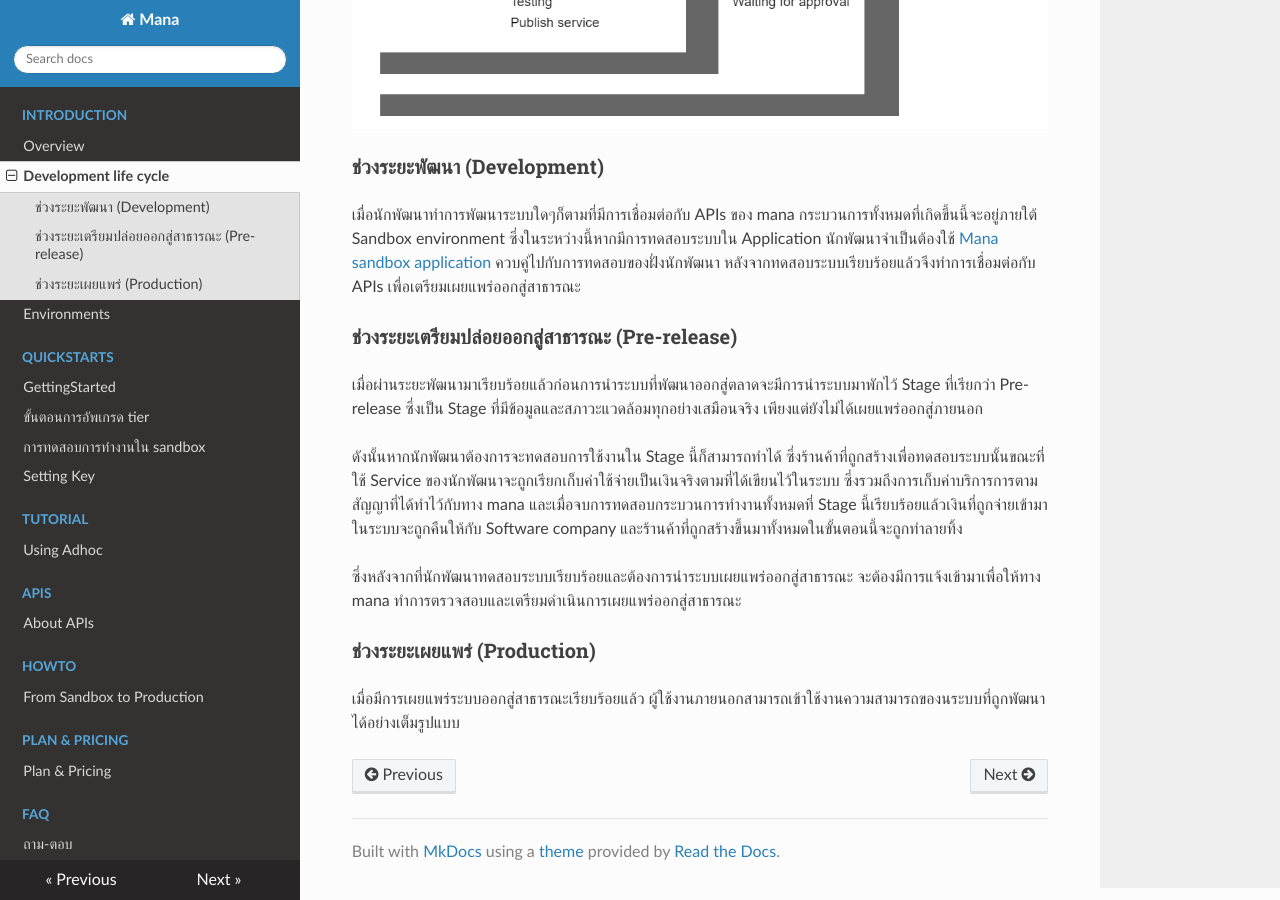
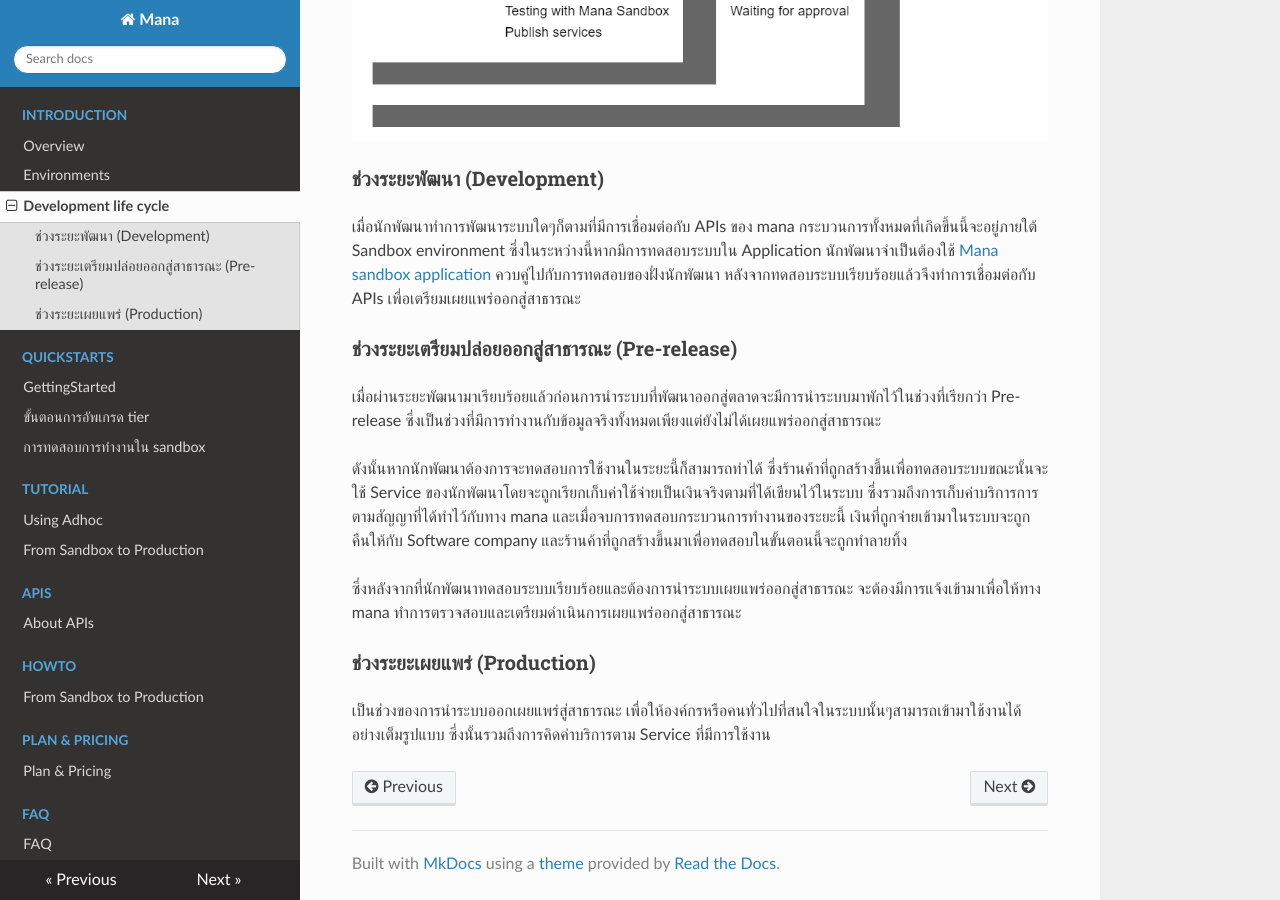
Before and after one commit to group-thes/doc-mana-dev, an MkDocs documentation site: the page built from docs/Introduction/DevelopmentCycle.md, in a window 1280 px wide and 900 px high, scrolled down 503 px. Built offline with MkDocs 1.6.1, drawn with Linux system fonts in a browser that asks for light colours; nearby versions of some CDN libraries.

```diff
--- a/docs/Introduction/DevelopmentCycle.md
+++ b/docs/Introduction/DevelopmentCycle.md
@@ -7,11 +7,11 @@
 เมื่อนักพัฒนาทำการพัฒนาระบบใดๆก็ตามที่มีการเชื่อมต่อกับ APIs ของ mana กระบวนการทั้งหมดที่เกิดขึ้นนี้จะอยู่ภายใต้ Sandbox environment ซึ่งในระหว่างนี้หากมีการทดสอบระบบใน Application นักพัฒนาจำเป็นต้องใช้ [Mana sandbox application](../Quickstarts/test_in_sandbox.md) ควบคู่ไปกับการทดสอบของฝั่งนักพัฒนา หลังจากทดสอบระบบเรียบร้อยแล้วจึงทำการเชื่อมต่อกับ APIs เพื่อเตรียมเผยแพร่ออกสู่สาธารณะ
 
 ### ช่วงระยะเตรียมปล่อยออกสู่สาธารณะ (Pre-release)
-เมื่อผ่านระยะพัฒนามาเรียบร้อยแล้วก่อนการนำระบบที่พัฒนาออกสู่ตลาดจะมีการนำระบบมาพักไว้ Stage ที่เรียกว่า Pre-release ซึ่งเป็น Stage ที่มีข้อมูลและสภาวะแวดล้อมทุกอย่างเสมือนจริง เพียงแต่ยังไม่ได้เผยแพร่ออกสู่ภายนอก
+เมื่อผ่านระยะพัฒนามาเรียบร้อยแล้วก่อนการนำระบบที่พัฒนาออกสู่ตลาดจะมีการนำระบบมาพักไว้ในช่วงที่เรียกว่า Pre-release ซึ่งเป็นช่วงที่มีการทำงานกับข้อมูลจริงทั้งหมดเพียงแต่ยังไม่ได้เผยแพร่ออกสู่สาธารณะ
 
-ดังนั้นหากนักพัฒนาต้องการจะทดสอบการใช้งานใน Stage นี้ก็สามารถทำได้ ซึ่งร้านค้าที่ถูกสร้างเพื่อทดสอบระบบนั้นขณะที่ใช้ Service ของนักพัฒนาจะถูกเรียกเก็บค่าใช้จ่ายเป็นเงินจริงตามที่ได้เขียนไว้ในระบบ ซึ่งรวมถึงการเก็บค่าบริการการตามสัญญาที่ได้ทำไว้กับทาง mana และเมื่อจบการทดสอบกระบวนการทำงานทั้งหมดที่ Stage นี้เรียบร้อยแล้วเงินที่ถูกจ่ายเข้ามาในระบบจะถูกคืนให้กับ Software company และร้านค้าที่ถูกสร้างขึ้นมาทั้งหมดในขั้นตอนนี้จะถูกทำลายทิ้ง
+ดังนั้นหากนักพัฒนาต้องการจะทดสอบการใช้งานในระยะนี้ก็สามารถทำได้ ซึ่งร้านค้าที่ถูกสร้างขึ้นเพื่อทดสอบระบบขณะนั้นจะใช้ Service ของนักพัฒนาโดยจะถูกเรียกเก็บค่าใช้จ่ายเป็นเงินจริงตามที่ได้เขียนไว้ในระบบ ซึ่งรวมถึงการเก็บค่าบริการการตามสัญญาที่ได้ทำไว้กับทาง mana และเมื่อจบการทดสอบกระบวนการทำงานของระยะนี้ เงินที่ถูกจ่ายเข้ามาในระบบจะถูกคืนให้กับ Software company และร้านค้าที่ถูกสร้างขึ้นมาเพื่อทดสอบในขั้นตอนนี้จะถูกทำลายทิ้ง
 
 ซึ่งหลังจากที่นักพัฒนาทดสอบระบบเรียบร้อยและต้องการนำระบบเผยแพร่ออกสู่สาธารณะ จะต้องมีการแจ้งเข้ามาเพื่อให้ทาง mana ทำการตรวจสอบและเตรียมดำเนินการเผยแพร่ออกสู่สาธารณะ
 
 ### ช่วงระยะเผยแพร่ (Production)
-เมื่อมีการเผยแพร่ระบบออกสู่สาธารณะเรียบร้อยแล้ว ผู้ใช้งานภายนอกสามารถเข้าใช้งานความสามารถของนระบบที่ถูกพัฒนาได้อย่างเต็มรูปแบบ
+เป็นช่วงของการนำระบบออกเผยแพร่สู่สาธารณะ เพื่อให้องค์กรหรือคนทั่วไปที่สนใจในระบบนั้นๆสามารถเข้ามาใช้งานได้อย่างเต็มรูปแบบ ซึ่งนั้นรวมถึงการคิดค่าบริการตาม Service ที่มีการใช้งาน
--- a/mkdocs.yml
+++ b/mkdocs.yml
@@ -2,24 +2,25 @@ site_name: Mana
 nav:
     - INTRODUCTION:
         - Overview: 'Introduction/Overview.md'
+        - Environments: Introduction/Environments.md
         - Development life cycle: 'Introduction/DevelopmentCycle.md'
-        - Environments: Introduction/Environments.md
     - QUICKSTARTS:
         - GettingStarted: Quickstarts/GettingStarted.md
         - ขั้นตอนการอัพเกรด tier: 'Quickstarts/stepUpgrade_tier.md'
         - การทดสอบการทำงานใน sandbox: 'Quickstarts/test_in_sandbox.md'
-        - Setting Key : 'Quickstarts/setting.md'
+        # - Setting Key : 'Quickstarts/setting.md'
     - TUTORIAL:
         - Using Adhoc: Tutorial/Adhoc.md
+        - From Sandbox to Production: Tutorial/FromSandbox_Production.md
         # - From Sandbox to Production: Tutorial/FromSandbox2Production.md
     - APIs:
         - About APIs: APIs/APIs.md
     - HOWTO:
-        - From Sandbox to Production: Howto/FromSandbox_Production.md
+        - From Sandbox to Production: Howto/setting.md
     - PLAN & PRICING:
         - Plan & Pricing: Plan&Pricing/Plan&Pricing.md
     - FAQ:
-        - ถาม-ตอบ: FAQ/faq.md
+        - FAQ: FAQ/faq.md
 extra_css:
     - css/extra.css
 theme:
```
Also changed, not shown: docs/Howto/FromSandbox_Production.md (deleted, +0 -1 lines), docs/Howto/setting.md (added, +17 -0 lines), docs/Introduction/Environments.md (+2 -2 lines), docs/Quickstarts/GettingStarted.md (+2 -2 lines), docs/Quickstarts/setting.md (deleted, +0 -10 lines), docs/Tutorial/Adhoc.md (+1 -1 lines), docs/Tutorial/FromSandbox_Production.md (added, +11 -0 lines), docs/img/Introduction/life_cycle/lifecycle.PNG, docs/img/Quickstarts/GettingStarted/slm3.jpg (added), docs/img/Quickstarts/GettingStarted/slm4.PNG, docs/img/Quickstarts/settingKey/settingKey.PNG (added), docs/img/Quickstarts/settingKey/settingKey2.PNG (added), docs/img/Tutorial/sand2prod/getkey1.png (added), docs/img/Tutorial/sand2prod/getkey2.png (added).
